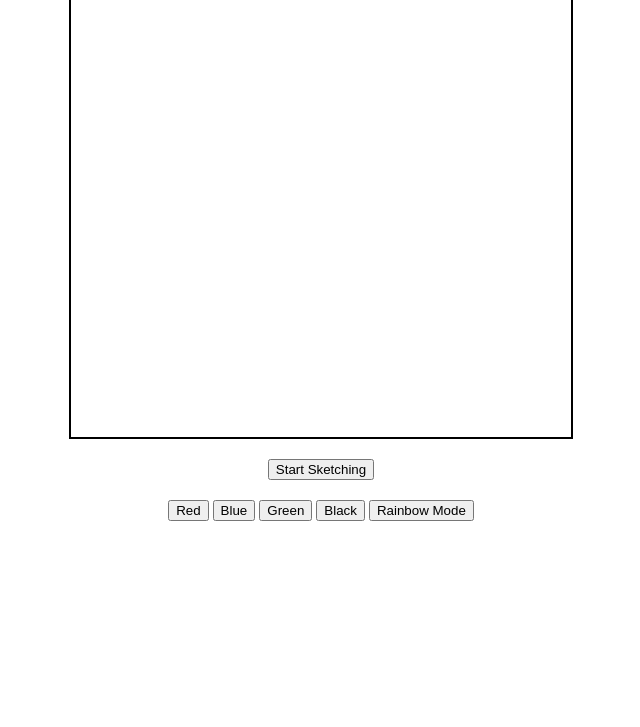
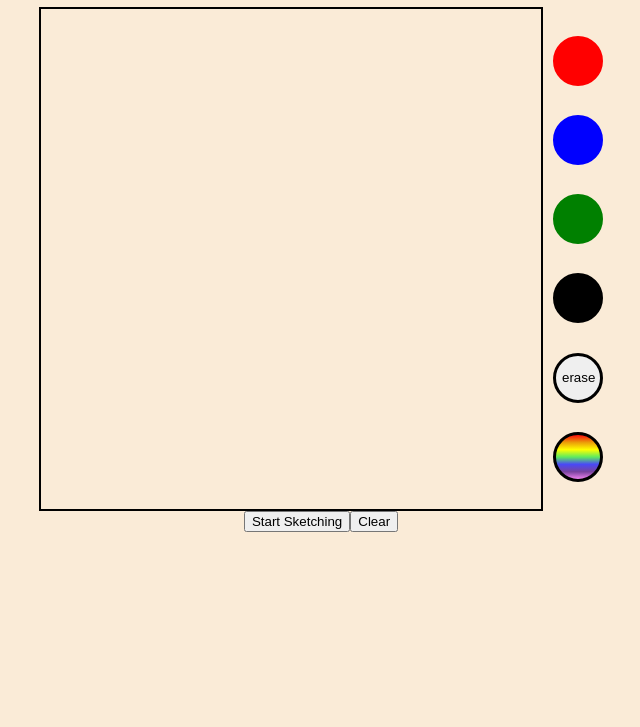
Before and after one commit to Nix2107/Project_etch-a-sketch, a plain HTML site: page index.html in a window 1280 px wide. Shown: the part 73-800 px from the top of the page, without its empty margins (319-959 px from the left). Drawn offline with Linux system fonts and the light colour scheme.

Commit message:
started to style the ui

```diff
--- a/index.html
+++ b/index.html
@@ -9,19 +9,28 @@
     <script src="script.js" defer></script>
 </head>
 <body>
-
-    <div id="sketch-container"></div>
-    <div class="btn-container">
-        <button id="start-sketch">Start Sketching</button>
-    </div>
-
-    <div class="btn-container">
-        <button class="colorbtn" id="red">Red</button>
-        <button class="colorbtn" id="blue">Blue</button>
-        <button class="colorbtn" id="green">Green</button>
-        <button class="colorbtn" id="black">Black</button>
-        <button class="colorbtn" id="rainbow">Rainbow Mode</button>
-    </div>
+    <main>
+        <h1> Etch-a-Sketch</h1>
+        <div class="main-sketch">
+            <div class="primary-ui">
+                <div id="sketch-container"></div>
+                <div class="btn-container" id="colors">
+                    <button class="colorbtn" id="red"></button>
+                    <button class="colorbtn" id="blue"></button>
+                    <button class="colorbtn" id="green"></button>
+                    <button class="colorbtn" id="black"></button>
+                    <button class="colorbtn" id="eraser"> erase</button>
+                    <button class="colorbtn" id="rainbow"></button>
+                </div>
+            </div>
+            <div class="secondary-ui">
+                <div class="btn-container" id="function-btns">
+                    <button id="start-sketch">Start Sketching</button>
+                    <button id="reset-sketch">Clear</button>
+                </div>
+            </div>
+        </div>
+    </main>
 
 </body>
 </html>
--- a/script.js
+++ b/script.js
@@ -31,6 +31,11 @@ let rainbowBtn = document.querySelector ('#rainbow');
 rainbowBtn.addEventListener ('click', () => {rainbowMode = 'active';
                                             colorMode = 'inactive';
                                             updateColor(rainbow());});
+
+let eraseBtn = document.querySelector ('#eraser');
+eraseBtn.addEventListener ('click', () => {colorMode = 'active';
+                                            rainbowMode = 'inactive';
+                                            updateColor ('white');});
 
 let startSketch = document.querySelector ('#start-sketch');
 startSketch.addEventListener ('click', () => {generateGrid();})
--- a/styles.css
+++ b/styles.css
@@ -1,8 +1,11 @@
 body {
+    background-color:antiquewhite;
+    text-align: center;
+}
+
+.main-sketch {
     display: flex;
     flex-direction: column;
-    align-items: center;
-    gap: 20px;
 }
 
 #sketch-container {
@@ -10,10 +13,68 @@ body {
     width: 500px;
     height: 500px;
     border: 2px solid black;
-    margin: auto;
 }
 
 .drawing-grid {
     user-select: none;
     border: 1px solid grey;
 }
+
+.primary-ui {
+    display: flex;
+    width: fit-content;
+    margin: auto;
+    gap: 10px;
+}
+#colors {
+    display: flex;
+    flex-direction: column;
+    justify-content: space-evenly;
+}
+
+.secondary-ui {
+    margin: auto;
+}
+
+#function-btns {
+    display: flex;
+    justify-content: center;
+    align-items: center;
+}
+
+.colorbtn {
+    border-radius: 50%;
+    width: 50px;
+    height: 50px;
+    border: 3px solid;
+}
+
+#red {
+    background-color: red;
+    border-color: red;
+}
+
+
+#blue {
+    background-color: blue;
+    border-color: blue;
+}
+
+#green {
+    background-color: green;
+    border-color: green;
+}
+
+#black {
+    background-color: black;
+}
+
+#rainbow {
+    background: linear-gradient(rgb(250, 13, 13), rgb(235, 156, 9), yellow, rgb(94, 235, 94), rgb(73, 73, 247), rgb(120, 67, 158), violet);
+}
+#red:active,
+#blue:active,
+#green:active,
+#black:active,
+#rainbow:active,
+#eraser:active { border-color: gray};
```
